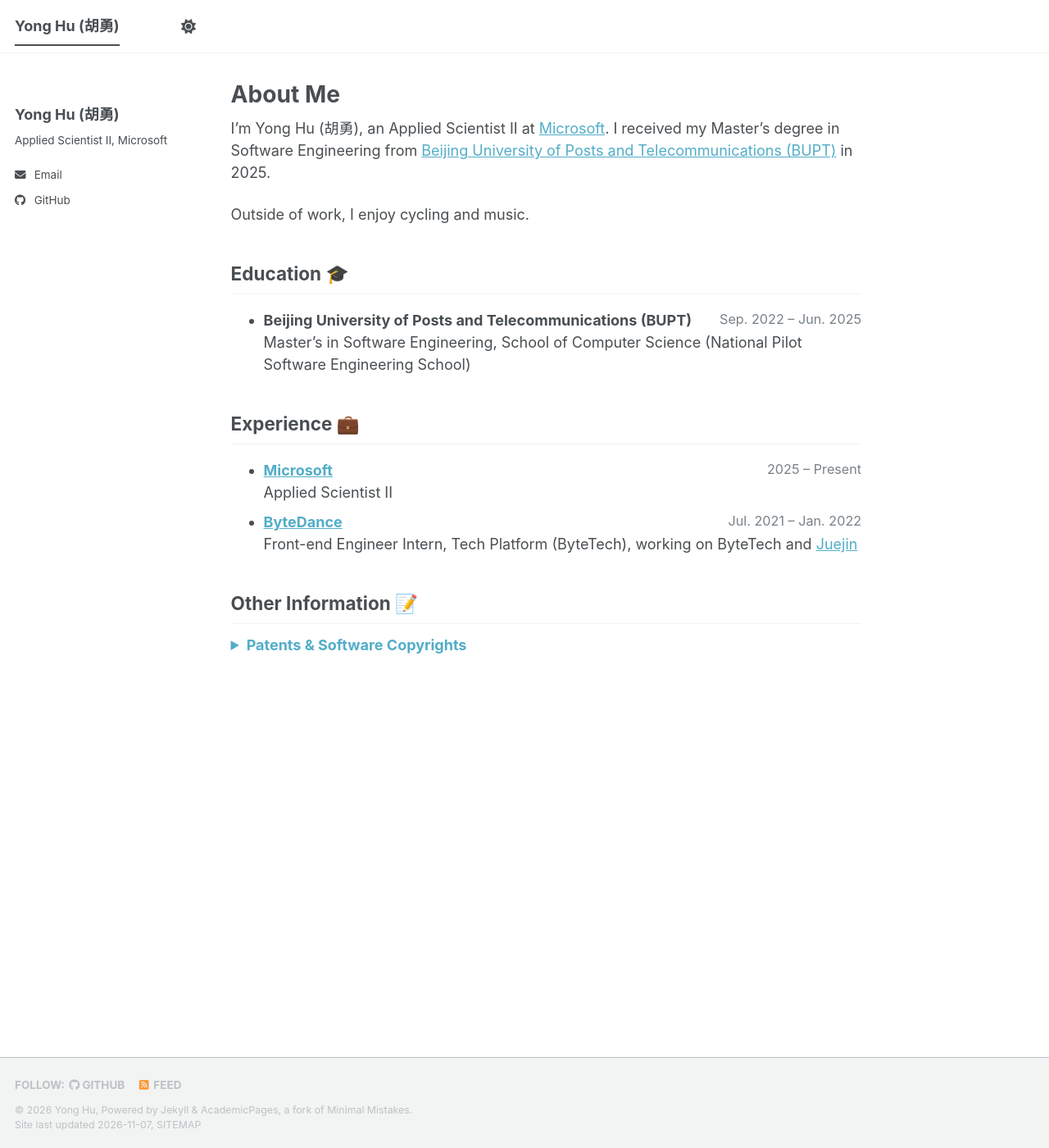
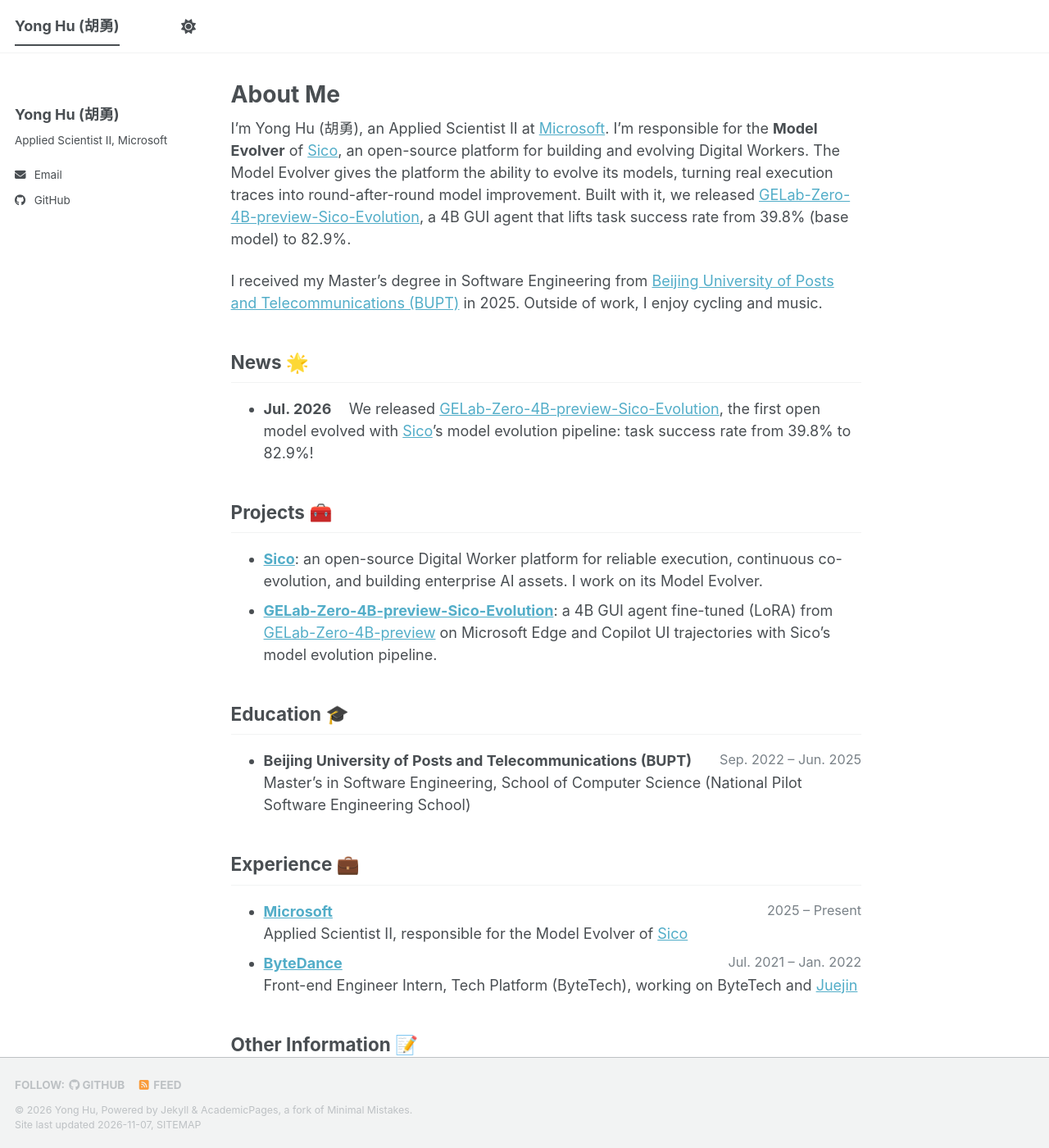
Before and after one commit to huyonger/huyonger.github.io, a Jekyll site: the page built from _pages/about.md, in a window 1280 px wide and 1400 px high. Shown: the whole window at 82% size. Built offline with Jekyll 4.4.1, drawn with Linux system fonts in a browser that asks for light colours; a script bundle is joined from its source files by our own code; a style sheet for code colours, icons or effects is not loaded.

Commit message:
Add Sico Model Evolver work, model release news, and projects
Describe the Model Evolver role on Sico, add a News entry for the
GELab-Zero-4B-preview-Sico-Evolution release (Jul. 2026), and add a
Projects section linking Sico and the model. Figures follow the Sico
README and the Hugging Face model card.

Co-Authored-By: Claude Opus 5.5 <noreply@anthropic.com>

```diff
--- a/_pages/about.md
+++ b/_pages/about.md
@@ -10,26 +10,33 @@ redirect_from:
 {% comment %}
   Still missing (add when available):
     - City: author.location in _config.yml
-    - Microsoft start month and team (Experience)
-    - Research interests: a sentence after the first paragraph
+    - Microsoft start month (Experience)
     - Headshot: images/profile.jpg, then author.avatar and og_image in _config.yml
-    - "News 🌟" section (goes right after the About text):
-        - <span class="news-date">Mon. YYYY</span> Text with [links](https://...).
-      Older items can be folded:
-        <details markdown="1">
-        <summary>Show more news</summary>
-
-        - <span class="news-date">Mon. YYYY</span> ...
-
-        </details>
-    - "Selected Publications 📚" section (after News); leave out anything still under anonymous review:
+    - "Selected Publications 📚" section (after Projects); leave out anything still under anonymous review:
         - <span class="venue">Venue-Year</span> [Paper Title](https://arxiv.org/abs/xxxx.xxxxx)
           Author A, **Yong Hu**, Author C
+
+  News format (newest first). Older items can be folded:
+    <details markdown="1">
+    <summary>Show more news</summary>
+
+    - <span class="news-date">Mon. YYYY</span> ...
+
+    </details>
 {% endcomment %}
 
-I'm Yong Hu (胡勇), an Applied Scientist II at [Microsoft](https://www.microsoft.com/). I received my Master's degree in Software Engineering from [Beijing University of Posts and Telecommunications (BUPT)](https://www.bupt.edu.cn/) in 2025.
+I'm Yong Hu (胡勇), an Applied Scientist II at [Microsoft](https://www.microsoft.com/). I'm responsible for the **Model Evolver** of [Sico](https://github.com/microsoft/Sico), an open-source platform for building and evolving Digital Workers. The Model Evolver gives the platform the ability to evolve its models, turning real execution traces into round-after-round model improvement. Built with it, we released [GELab-Zero-4B-preview-Sico-Evolution](https://huggingface.co/microsoft/GELab-Zero-4B-preview-Sico-Evolution), a 4B GUI agent that lifts task success rate from 39.8% (base model) to 82.9%.
 
-Outside of work, I enjoy cycling and music.
+I received my Master's degree in Software Engineering from [Beijing University of Posts and Telecommunications (BUPT)](https://www.bupt.edu.cn/) in 2025. Outside of work, I enjoy cycling and music.
+
+## News 🌟
+
+- <span class="news-date">Jul. 2026</span> We released [GELab-Zero-4B-preview-Sico-Evolution](https://huggingface.co/microsoft/GELab-Zero-4B-preview-Sico-Evolution), the first open model evolved with [Sico](https://github.com/microsoft/Sico)'s model evolution pipeline: task success rate from 39.8% to 82.9%!
+
+## Projects 🧰
+
+- **[Sico](https://github.com/microsoft/Sico)**: an open-source Digital Worker platform for reliable execution, continuous co-evolution, and building enterprise AI assets. I work on its Model Evolver.
+- **[GELab-Zero-4B-preview-Sico-Evolution](https://huggingface.co/microsoft/GELab-Zero-4B-preview-Sico-Evolution)**: a 4B GUI agent fine-tuned (LoRA) from [GELab-Zero-4B-preview](https://huggingface.co/stepfun-ai/GELab-Zero-4B-preview) on Microsoft Edge and Copilot UI trajectories with Sico's model evolution pipeline.
 
 ## Education 🎓
 
@@ -39,7 +46,7 @@ Outside of work, I enjoy cycling and music.
 ## Experience 💼
 
 - **[Microsoft](https://www.microsoft.com/)** <span class="cv-date">2025 – Present</span>
-  Applied Scientist II
+  Applied Scientist II, responsible for the Model Evolver of [Sico](https://github.com/microsoft/Sico)
 - **[ByteDance](https://www.bytedance.com/)** <span class="cv-date">Jul. 2021 – Jan. 2022</span>
   Front-end Engineer Intern, Tech Platform (ByteTech), working on ByteTech and [Juejin](https://juejin.cn/)
 
```
